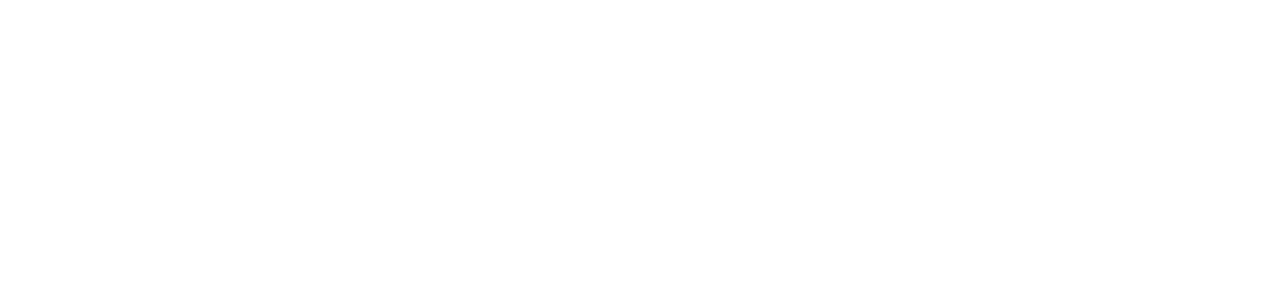
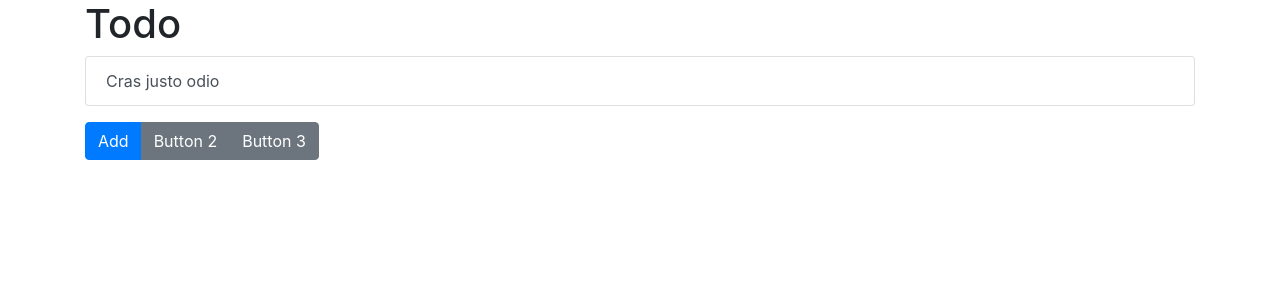
Before and after one commit to hamaKazuya/my-utils, a Nuxt app: page /todo in a window 1280 px wide. Before the commit this address had no page. Shown: the top 300 px of the page. Built offline with nearby package versions, Linux system fonts and the light colour scheme.

Commit message:
bootstrapVueが取りあえず使えるようになった

```diff
--- a/nuxt.config.ts
+++ b/nuxt.config.ts
@@ -29,13 +29,15 @@
   /*
    ** Plugins to load before mounting the App
    */
-  plugins: [],
+  plugins: [
+    '@/plugins/common'
+  ],
   /*
    ** Nuxt.js dev-modules
    */
   buildModules: [
     // Doc: https://github.com/nuxt-community/eslint-module
-    '@nuxtjs/eslint-module',
+    // '@nuxtjs/eslint-module', // ハマった No ESLint configuration foundのエラー
     '@nuxt/typescript-build'
   ],
   /*
--- /dev/null
+++ b/pages/todo/index.vue
@@ -0,0 +1,50 @@
+<template>
+  <div class="container">
+    <h1>Todo</h1>
+    <b-list-group>
+      <b-list-group-item
+        button
+        @click="showDetail"
+      >
+        Cras justo odio
+      </b-list-group-item>
+    </b-list-group>
+    <b-button-group class="mt-3">
+      <b-button variant="primary">Add</b-button>
+      <b-button>Button 2</b-button>
+      <b-button>Button 3</b-button>
+    </b-button-group>
+    <b-modal ref="modal-detail">
+      詳細
+    </b-modal>
+  </div>
+</template>
+
+<script lang="ts">
+import { Component, Vue } from 'vue-property-decorator'
+
+interface Todo {
+  title: string,
+  isDone: boolean,
+  detail: string
+}
+
+@Component
+export default class Index extends Vue {
+  name: string = 'kazuya hama'
+  todoList: Todo[] = [
+    {
+      title: 'いぬにご飯を上げる',
+      isDone: false,
+      detail: '本当は夕方にもあげたい。'
+    }
+  ]
+  showDetail() {
+    console.log('showDetail')
+    this.$refs['modal-detail'].show()
+  }
+}
+</script>
+
+<style>
+</style>
--- /dev/null
+++ b/plugins/common.ts
@@ -0,0 +1,4 @@
+import Vue from 'vue'
+import BootstrapVue from 'bootstrap-vue'
+
+Vue.use(BootstrapVue)
--- a/tsconfig.json
+++ b/tsconfig.json
@@ -10,6 +10,7 @@
     ],
     "esModuleInterop": true,
     "allowJs": true,
+    "experimentalDecorators": true,
     "sourceMap": true,
     "strict": true,
     "noEmit": true,
```
Also changed, not shown: package.json (+6 -5 lines), 1 other file (tests, documents, lock files or other folders).
